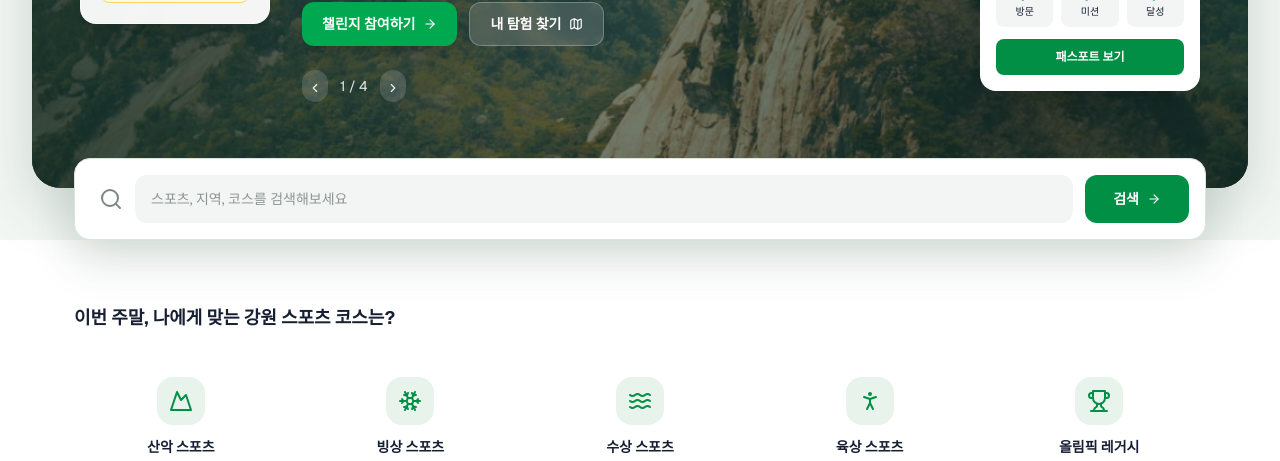
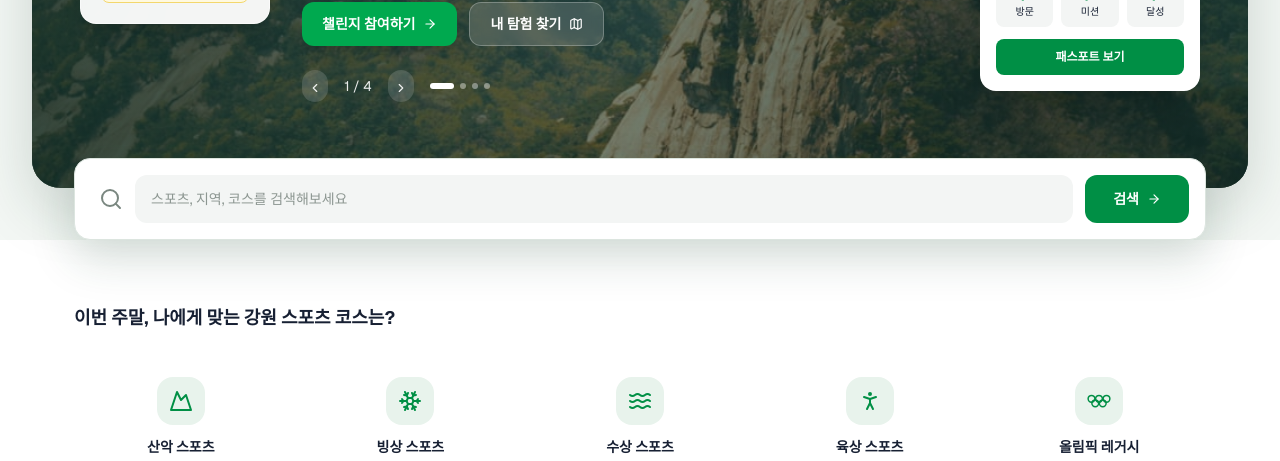
Before and after one commit to snupels/snupel, a Next.js app: page / in a window 1280 px wide. Shown: the part 408-869 px from the top of the page. Built offline with nearby package versions, Linux system fonts and the light colour scheme.

Commit message:
feat: add interactive challenge carousel

```diff
--- a/components/AppIcon.tsx
+++ b/components/AppIcon.tsx
@@ -35,6 +35,27 @@ import {
   type LucideProps,
 } from "lucide-react";
 
+function OlympicRings({ className, ...props }: LucideProps) {
+  return (
+    <svg
+      viewBox="0 0 32 20"
+      fill="none"
+      stroke="currentColor"
+      strokeWidth="2"
+      aria-hidden="true"
+      focusable="false"
+      className={className}
+      {...props}
+    >
+      <circle cx="6" cy="7" r="4.5" />
+      <circle cx="16" cy="7" r="4.5" />
+      <circle cx="26" cy="7" r="4.5" />
+      <circle cx="11" cy="13" r="4.5" />
+      <circle cx="21" cy="13" r="4.5" />
+    </svg>
+  );
+}
+
 const icons = {
   activity: Activity,
   arrowRight: ArrowRight,
@@ -59,6 +80,7 @@ const icons = {
   medal: Medal,
   mountain: Mountain,
   newspaper: Newspaper,
+  olympicRings: OlympicRings,
   person: PersonStanding,
   phone: Phone,
   search: Search,
--- a/components/HomePage.tsx
+++ b/components/HomePage.tsx
@@ -1,4 +1,7 @@
+"use client";
+
 import Image, { type StaticImageData } from "next/image";
+import { useState } from "react";
 import { AppIcon, type AppIconName } from "./AppIcon";
 import heroImage from "@/imports/LandingPage/a0d5da596bc83d9effc7a18d6702727ac6b06d43.png";
 import eventImage1 from "@/imports/LandingPage/205ec17d713405bedcfab3cf69b55f31151a8bf3.png";
@@ -11,7 +14,49 @@ const categories: Array<{ icon: AppIconName; title: string; description: string
   { icon: "snowflake", title: "빙상 스포츠", description: "스키 · 스노보드" },
   { icon: "waves", title: "수상 스포츠", description: "래프팅 · 카약 · 보트" },
   { icon: "person", title: "육상 스포츠", description: "마라톤 · 트레킹 · 워킹" },
-  { icon: "trophy", title: "올림픽 레거시", description: "스키점프 · 경기장 투어" },
+  { icon: "olympicRings", title: "올림픽 레거시", description: "스키점프 · 경기장 투어" },
+];
+
+const heroChallenges: Array<{
+  image: StaticImageData;
+  tag: string;
+  title: string;
+  description: string;
+  date: string;
+  location: string;
+}> = [
+  {
+    image: heroImage,
+    tag: "진행중",
+    title: "2026 강원 트레일 챌린지",
+    description: "푸른 산을 달리고, 고성봉을 오르며 강원의 자연을 온몸으로 만끽하세요.",
+    date: "2026.06.03 ~ 2026.08.31",
+    location: "강원특별자치도 산악지역 전역",
+  },
+  {
+    image: eventImage2,
+    tag: "참가 모집중",
+    title: "평창 MTB 익스트림 2026",
+    description: "평창의 시원한 고원과 숲길을 가르며 짜릿한 라이딩에 도전해 보세요.",
+    date: "2026.06.20 ~ 2026.08.16",
+    location: "평창군 MTB 코스 일대",
+  },
+  {
+    image: eventImage3,
+    tag: "진행중",
+    title: "인제 내린천 워터 챌린지",
+    description: "내린천의 힘찬 물살을 따라 강원의 여름을 가장 역동적으로 즐겨보세요.",
+    date: "2026.07.01 ~ 2026.08.31",
+    location: "인제군 내린천 일대",
+  },
+  {
+    image: eventImage4,
+    tag: "참가 모집중",
+    title: "강릉 올림픽 레거시 투어",
+    description: "동계올림픽의 감동이 남아 있는 경기장을 걸으며 특별한 도장을 모아보세요.",
+    date: "2026.06.13 ~ 2026.10.31",
+    location: "강릉 올림픽파크 및 경기장",
+  },
 ];
 
 const events: Array<{ image: StaticImageData; tag: string; title: string; date: string; reward: string }> = [
@@ -29,11 +74,16 @@ const quickLinks: Array<{ icon: AppIconName; title: string; description: string
 ];
 
 export default function HomePage() {
+  const [heroIndex, setHeroIndex] = useState(0);
+  const heroChallenge = heroChallenges[heroIndex];
+  const showPreviousHero = () => setHeroIndex((current) => (current - 1 + heroChallenges.length) % heroChallenges.length);
+  const showNextHero = () => setHeroIndex((current) => (current + 1) % heroChallenges.length);
+
   return (
     <div className="bg-[#f3f7f4] text-[#172033]">
       <section className="bg-gradient-to-b from-[#e8f0eb] via-[#f3f7f4] to-[#f3f7f4] px-4 pb-14 pt-8 sm:px-6 lg:px-8">
         <div className="relative mx-auto min-h-[500px] max-w-[1280px] overflow-hidden rounded-[28px] bg-[#244839] shadow-[0_20px_60px_rgba(21,55,40,0.18)]">
-          <Image src={heroImage} alt="설악산 능선 전경" fill preload sizes="(max-width: 1280px) 100vw, 1280px" className="object-cover" />
+          <Image key={heroChallenge.title} src={heroChallenge.image} alt={`${heroChallenge.title} 배경`} fill preload sizes="(max-width: 1280px) 100vw, 1280px" className="object-cover" />
           <div className="absolute inset-0 bg-[linear-gradient(90deg,rgba(10,35,27,0.78)_0%,rgba(10,35,27,0.48)_48%,rgba(10,35,27,0.65)_100%)]" />
           <div className="relative z-10 grid min-h-[500px] items-center gap-8 p-6 sm:p-10 lg:grid-cols-[190px_minmax(0,1fr)_220px] lg:p-12">
             <aside className="order-2 rounded-2xl border border-white/60 bg-white/95 p-5 shadow-xl backdrop-blur lg:order-1">
@@ -48,19 +98,35 @@ export default function HomePage() {
               </p>
             </aside>
 
-            <div className="order-1 max-w-2xl text-white lg:order-2">
-              <span className="inline-flex rounded-full bg-[#02b957] px-3 py-1 text-xs font-semibold">진행중</span>
-              <h1 className="mt-4 text-3xl font-bold tracking-[-0.04em] sm:text-4xl lg:text-[44px] lg:leading-[1.18]">2026 강원 트레일 챌린지</h1>
-              <p className="mt-3 max-w-xl text-sm leading-6 text-white/90 sm:text-base">푸른 산을 달리고, 고성봉을 오르며 강원의 자연을 온몸으로 만끽하세요.</p>
+            <div className="order-1 max-w-2xl text-white lg:order-2" aria-live="polite">
+              <span className="inline-flex rounded-full bg-[#02b957] px-3 py-1 text-xs font-semibold">{heroChallenge.tag}</span>
+              <h1 className="mt-4 text-3xl font-bold tracking-[-0.04em] sm:text-4xl lg:text-[44px] lg:leading-[1.18]">{heroChallenge.title}</h1>
+              <p className="mt-3 max-w-xl text-sm leading-6 text-white/90 sm:text-base">{heroChallenge.description}</p>
               <div className="mt-6 space-y-2 text-sm text-white/90">
-                <p className="flex items-center gap-2"><AppIcon name="calendar" className="size-4" />2026.06.03 ~ 2026.08.31</p>
-                <p className="flex items-center gap-2"><AppIcon name="mapPin" className="size-4" />강원특별자치도 산악지역 전역</p>
+                <p className="flex items-center gap-2"><AppIcon name="calendar" className="size-4" />{heroChallenge.date}</p>
+                <p className="flex items-center gap-2"><AppIcon name="mapPin" className="size-4" />{heroChallenge.location}</p>
               </div>
               <div className="mt-7 flex flex-wrap gap-3">
                 <button type="button" className="inline-flex h-11 items-center gap-2 rounded-xl bg-[#00a94f] px-5 text-sm font-semibold text-white shadow-lg transition hover:bg-[#008f43] focus-visible:outline-none focus-visible:ring-2 focus-visible:ring-white">챌린지 참여하기<AppIcon name="arrowRight" /></button>
                 <button type="button" className="inline-flex h-11 items-center gap-2 rounded-xl border border-white/25 bg-white/15 px-5 text-sm font-semibold text-white backdrop-blur transition hover:bg-white/25 focus-visible:outline-none focus-visible:ring-2 focus-visible:ring-white">내 탐험 찾기<AppIcon name="map" /></button>
               </div>
-              <div className="mt-6 flex items-center gap-3 text-sm text-white/90"><button type="button" aria-label="이전 슬라이드" className="rounded-full bg-white/15 p-1.5"><AppIcon name="chevronLeft" /></button><span>1 / 4</span><button type="button" aria-label="다음 슬라이드" className="rounded-full bg-white/15 p-1.5"><AppIcon name="chevronRight" /></button></div>
+              <div className="mt-6 flex items-center gap-3 text-sm text-white/90">
+                <button type="button" onClick={showPreviousHero} aria-label="이전 챌린지" className="cursor-pointer rounded-full bg-white/15 p-1.5 transition hover:bg-white/30 focus-visible:outline-none focus-visible:ring-2 focus-visible:ring-white"><AppIcon name="chevronLeft" /></button>
+                <span className="min-w-9 text-center">{heroIndex + 1} / {heroChallenges.length}</span>
+                <button type="button" onClick={showNextHero} aria-label="다음 챌린지" className="cursor-pointer rounded-full bg-white/15 p-1.5 transition hover:bg-white/30 focus-visible:outline-none focus-visible:ring-2 focus-visible:ring-white"><AppIcon name="chevronRight" /></button>
+                <div className="ml-1 flex gap-1.5" aria-label="챌린지 선택">
+                  {heroChallenges.map((challenge, index) => (
+                    <button
+                      key={challenge.title}
+                      type="button"
+                      onClick={() => setHeroIndex(index)}
+                      aria-label={`${index + 1}번째 챌린지 보기`}
+                      aria-current={heroIndex === index ? "true" : undefined}
+                      className={`h-1.5 cursor-pointer rounded-full transition-all ${heroIndex === index ? "w-6 bg-white" : "w-1.5 bg-white/40 hover:bg-white/70"}`}
+                    />
+                  ))}
+                </div>
+              </div>
             </div>
 
             <aside className="order-3 rounded-2xl bg-white p-4 text-[#172033] shadow-2xl">
```
